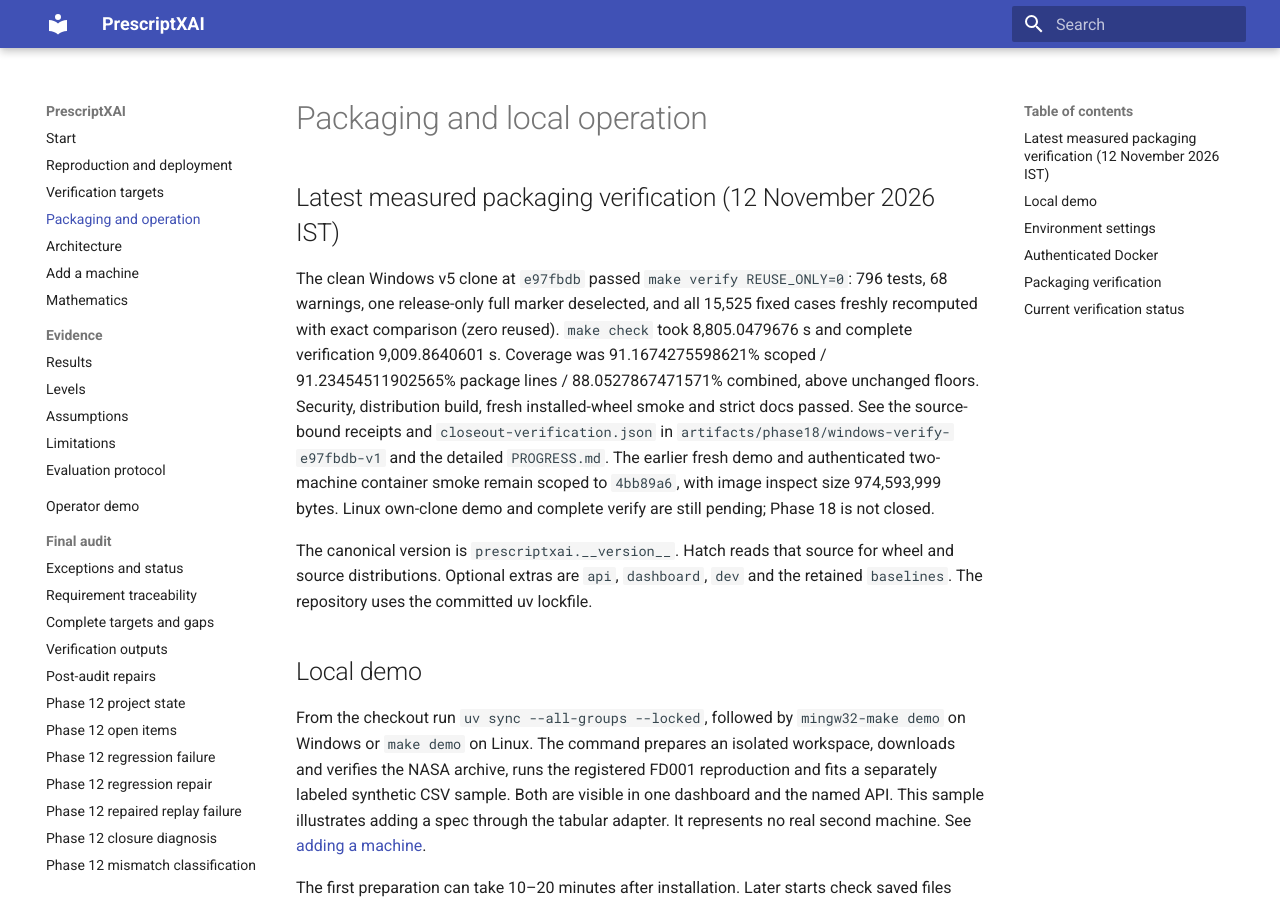
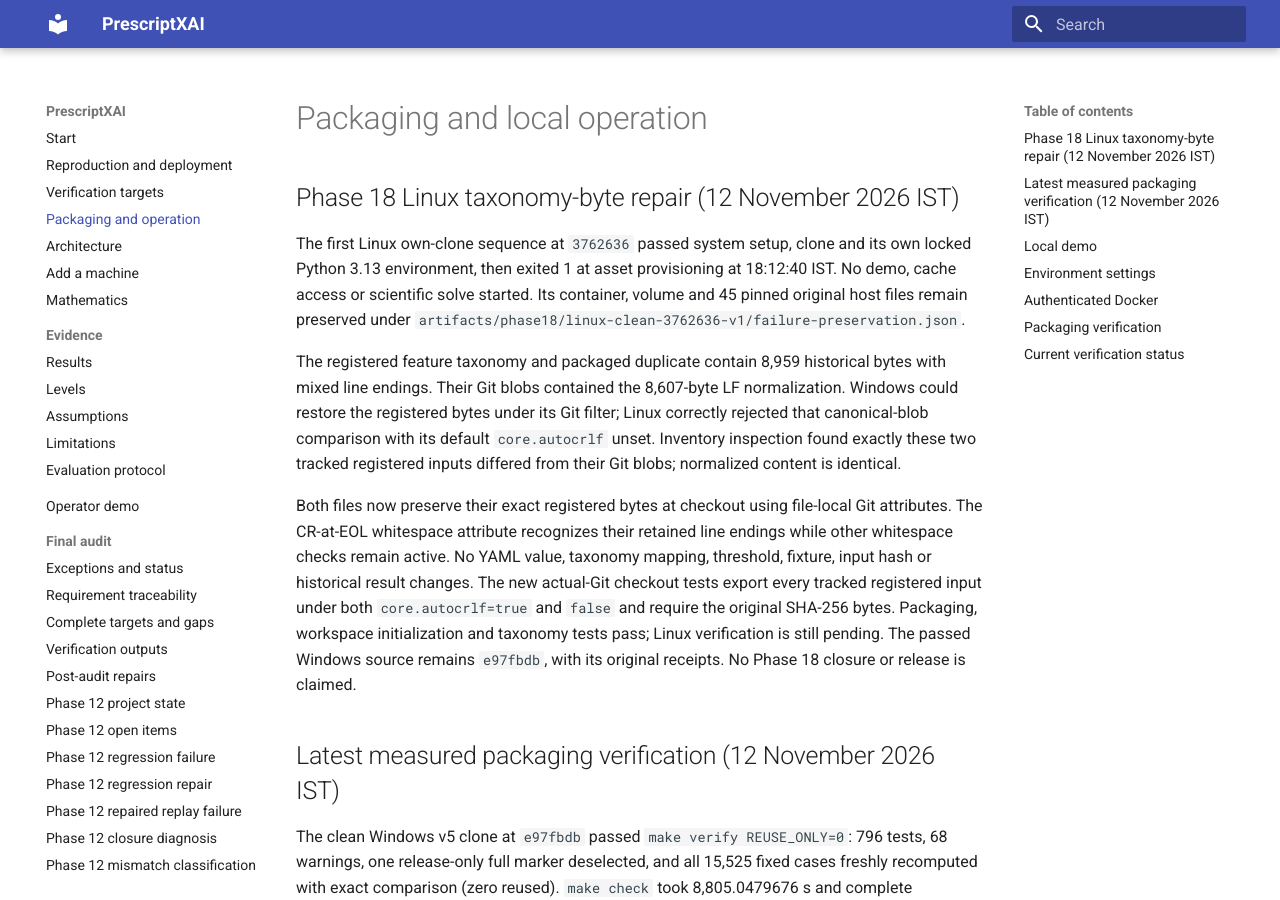
Before and after one commit to Chiranth-17/PrescriptXAI, an MkDocs documentation site: the page built from docs/packaging.md, in a window 1280 px wide and 900 px high. Built offline with MkDocs 1.6.1 and Material for MkDocs 9.7.7, drawn with Linux system fonts in a browser that asks for light colours.

Commit message:
fix(packaging): preserve registered taxonomy bytes across platforms

```diff
--- a/docs/packaging.md
+++ b/docs/packaging.md
@@ -1,4 +1,30 @@
 # Packaging and local operation
+
+## Phase 18 Linux taxonomy-byte repair (12 November 2026 IST)
+
+The first Linux own-clone sequence at `3762636` passed system setup, clone
+and its own locked Python 3.13 environment, then exited 1 at asset provisioning
+at 18:12:40 IST. No demo, cache access or scientific solve started. Its container,
+volume and 45 pinned original host files remain preserved under
+`artifacts/phase18/linux-clean-3762636-v1/failure-preservation.json`.
+
+The registered feature taxonomy and packaged duplicate contain 8,959 historical
+bytes with mixed line endings. Their Git blobs contained the 8,607-byte LF
+normalization. Windows could restore the registered bytes under its Git filter;
+Linux correctly rejected that canonical-blob comparison with its default
+`core.autocrlf` unset. Inventory inspection found exactly these two tracked
+registered inputs differed from their Git blobs; normalized content is identical.
+
+Both files now preserve their exact registered bytes at checkout using file-local
+Git attributes. The CR-at-EOL whitespace attribute recognizes their retained line
+endings while other whitespace checks remain active. No YAML value, taxonomy
+mapping, threshold, fixture, input hash or historical result changes. The new
+actual-Git checkout tests export every tracked registered input under both
+`core.autocrlf=true` and `false` and require the original SHA-256 bytes. Packaging,
+workspace initialization and taxonomy tests pass; Linux verification is still
+pending. The passed Windows source remains `e97fbdb`, with its original receipts.
+No Phase 18 closure or release is claimed.
+
 
 ## Latest measured packaging verification (12 November 2026 IST)
 
```
Also changed, not shown: .gsd/STATE.md (+11 -1 lines), PROGRESS.md (+26 -0 lines), src/prescriptxai/resources/features.yaml (line endings or trailing spaces), 3 other files.
